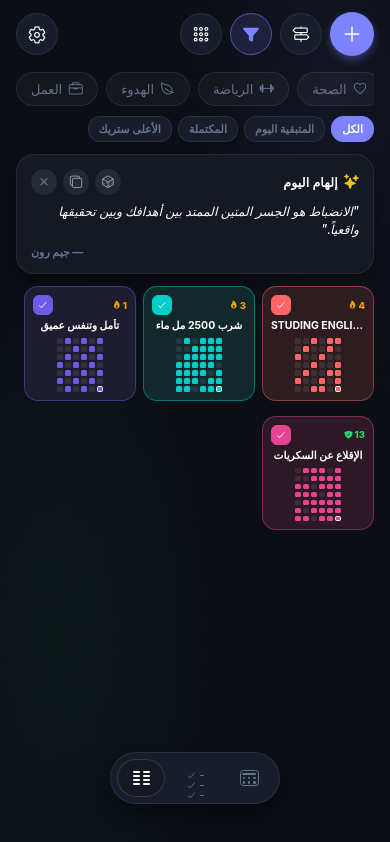
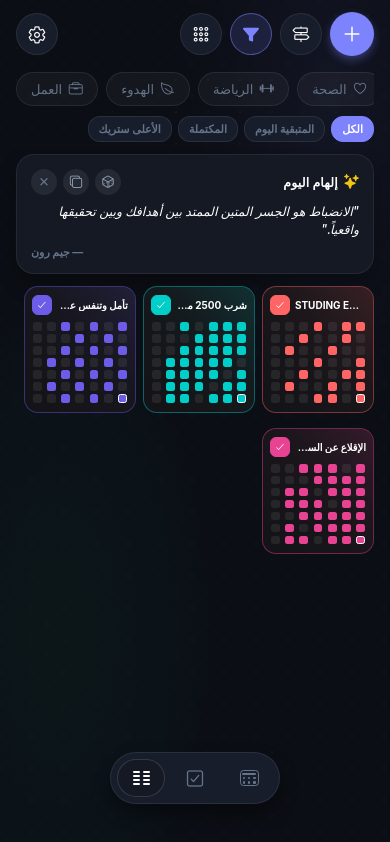
Before and after one commit to Mohammad-Alzain/Habit-Tracker, a React Native app: screen / in a window 390 px wide. Built offline with nearby package versions, Linux system fonts and the light colour scheme.

Commit message:
fix(ui): revert dock shimmer, center checklist icon, enlarge mini calendar, speed up check toggle and refine card gradients

```diff
--- a/src/components/FloatingDock.tsx
+++ b/src/components/FloatingDock.tsx
@@ -30,19 +30,7 @@ const MiniGridIcon: React.FC<{ color: string }> = ({ color }) => (
   </View>
 );
 
-/**
- * Pixel-perfect icon for Mode 2 (Horizontal weekly table checklist) matching screenshot media_1789773068963.png
- */
-const ChecklistTableIcon: React.FC<{ color: string }> = ({ color }) => (
-  <View style={iconStyles.checklistWrap}>
-    {[0, 1, 2].map((i) => (
-      <View key={i} style={iconStyles.checklistRow}>
-        <Ionicons name="checkmark" size={10} color={color} style={iconStyles.checkMark} />
-        <View style={[iconStyles.checklistLine, { backgroundColor: color }]} />
-      </View>
-    ))}
-  </View>
-);
+
 
 /**
  * Pixel-perfect icon for Mode 3 (Full calendar card with header & dots) matching screenshot media_1789773068963.png
@@ -67,7 +55,12 @@ const FullCalendarCardIcon: React.FC<{ color: string }> = ({ color }) => (
 
 const MODES: { id: ViewMode; renderIcon: (color: string) => React.ReactNode }[] = [
   { id: 'heatmap', renderIcon: (c) => <MiniGridIcon color={c} /> },
-  { id: 'checklist', renderIcon: (c) => <ChecklistTableIcon color={c} /> },
+  {
+    id: 'checklist',
+    renderIcon: (c) => (
+      <Ionicons name="checkbox-outline" size={20} color={c} style={{ textAlign: 'center' }} />
+    ),
+  },
   { id: 'compact', renderIcon: (c) => <FullCalendarCardIcon color={c} /> },
 ];
 
@@ -80,60 +73,28 @@ const FloatingDockComponent: React.FC<FloatingDockProps> = ({
   const slideAnim = useRef(new Animated.Value(activeIndex >= 0 ? activeIndex : 0)).current;
   const bounceScale = useRef(new Animated.Value(1)).current;
 
-  // Dock micro-scale animation (user: يكبر بنسبة قليييلة جدا جدا لاتكاد ترا)
-  const dockScale = useRef(new Animated.Value(1)).current;
-  // Dock shimmer / shine animation (user: بالاضافة لان يجب ان يلمع قليلا البار)
-  const shineAnim = useRef(new Animated.Value(0)).current;
-
   useEffect(() => {
     const targetIdx = MODES.findIndex((m) => m.id === viewMode);
     if (targetIdx >= 0) {
       Animated.parallel([
-        // Fluid gliding spring for sliding indicator
+        // Ultra-fluid gliding spring for sliding indicator (instant, zero delay)
         Animated.spring(slideAnim, {
           toValue: targetIdx,
           friction: 8.5,
-          tension: 78,
+          tension: 85,
           useNativeDriver: true,
         }),
-        // Inner indicator subtle settle
+        // Subtle crisp settle
         Animated.sequence([
           Animated.timing(bounceScale, {
-            toValue: 0.96,
-            duration: 70,
+            toValue: 0.95,
+            duration: 50,
             useNativeDriver: true,
           }),
           Animated.spring(bounceScale, {
             toValue: 1,
             friction: 5,
-            tension: 90,
-            useNativeDriver: true,
-          }),
-        ]),
-        // Micro-scale of entire dock bar (1.0 -> 1.025 -> 1.0)
-        Animated.sequence([
-          Animated.timing(dockScale, {
-            toValue: 1.025,
-            duration: 75,
-            useNativeDriver: true,
-          }),
-          Animated.spring(dockScale, {
-            toValue: 1,
-            friction: 6,
-            tension: 85,
-            useNativeDriver: true,
-          }),
-        ]),
-        // Subtle shine beam sweeping across the bar
-        Animated.sequence([
-          Animated.timing(shineAnim, {
-            toValue: 1,
-            duration: 450,
-            useNativeDriver: true,
-          }),
-          Animated.timing(shineAnim, {
-            toValue: 0,
-            duration: 0,
+            tension: 95,
             useNativeDriver: true,
           }),
         ]),
@@ -158,17 +119,6 @@ const FloatingDockComponent: React.FC<FloatingDockProps> = ({
     outputRange: [1, 0.96, 1, 0.96, 1],
   });
 
-  // Shine sweep coordinates
-  const shineTranslateX = shineAnim.interpolate({
-    inputRange: [0, 1],
-    outputRange: [-60, 240],
-  });
-
-  const shineOpacity = shineAnim.interpolate({
-    inputRange: [0, 0.2, 0.6, 1],
-    outputRange: [0, 0.55, 0.35, 0],
-  });
-
   const handleSelect = (mode: ViewMode) => {
     if (mode !== viewMode) {
       hapticService.selection();
@@ -181,13 +131,12 @@ const FloatingDockComponent: React.FC<FloatingDockProps> = ({
 
   return (
     <View style={styles.outerContainer} pointerEvents="box-none">
-      <Animated.View
+      <View
         style={[
           styles.dockBar,
           {
             backgroundColor: theme.surface,
             borderColor: theme.border,
-            transform: [{ scale: dockScale }],
           },
         ]}
       >
@@ -209,21 +158,6 @@ const FloatingDockComponent: React.FC<FloatingDockProps> = ({
           ]}
         />
 
-        {/* Subtle Shimmer / Shine Beam across the bar */}
-        <Animated.View
-          pointerEvents="none"
-          style={[
-            styles.shineBeam,
-            {
-              opacity: shineOpacity,
-              transform: [
-                { translateX: shineTranslateX },
-                { skewX: '-22deg' },
-              ],
-            },
-          ]}
-        />
-
         {/* Action Buttons (Fixed LTR layout ensures stable horizontal coordinates) */}
         {MODES.map((m) => {
           const isSelected = viewMode === m.id;
@@ -240,7 +174,7 @@ const FloatingDockComponent: React.FC<FloatingDockProps> = ({
             </TouchableOpacity>
           );
         })}
-      </Animated.View>
+      </View>
     </View>
   );
 };
@@ -263,24 +197,7 @@ const iconStyles = StyleSheet.create({
     height: 2,
     borderRadius: 1,
   },
-  checklistWrap: {
-    width: 17,
-    height: 15,
-    justifyContent: 'space-between',
-  },
-  checklistRow: {
-    flexDirection: 'row',
-    alignItems: 'center',
-    gap: 3,
-  },
-  checkMark: {
-    marginTop: -1,
-  },
-  checklistLine: {
-    height: 1.8,
-    flex: 1,
-    borderRadius: 1,
-  },
+
   cardFrame: {
     width: 19,
     height: 16,
@@ -348,15 +265,7 @@ const styles = StyleSheet.create({
     shadowRadius: 5,
     elevation: 4,
   },
-  shineBeam: {
-    position: 'absolute',
-    top: 0,
-    bottom: 0,
-    width: 32,
-    backgroundColor: 'rgba(255, 255, 255, 0.32)',
-    borderRadius: 16,
-    zIndex: 10,
-  },
+
   dockBtn: {
     width: BUTTON_WIDTH,
     height: 38,
--- a/src/components/FullCalendarCard.tsx
+++ b/src/components/FullCalendarCard.tsx
@@ -1,6 +1,7 @@
 import React, { memo, useRef } from 'react';
 import { View, Text, StyleSheet, TouchableOpacity, Animated } from 'react-native';
 import { Ionicons } from '@expo/vector-icons';
+import Svg, { Defs, LinearGradient, Stop, Rect } from 'react-native-svg';
 import { Habit, HabitLogs } from '../types/habit';
 import { ThemeColors } from '../constants/theme';
 import { getTodayString, getCachedFullCardMatrixColumns } from '../utils/dateUtils';
@@ -60,20 +61,7 @@ const FullCalendarCardComponent: React.FC<FullCalendarCardProps> = ({
   const columns = getCachedFullCardMatrixColumns(24);
 
   const handleCheckAction = () => {
-    Animated.sequence([
-      Animated.timing(checkScale, {
-        toValue: 1.28,
-        duration: 80,
-        useNativeDriver: true,
-      }),
-      Animated.spring(checkScale, {
-        toValue: 1,
-        friction: 4,
-        tension: 85,
-        useNativeDriver: true,
-      }),
-    ]).start();
-
+    // 1. Instant execution with ZERO delay (Request 5)
     if (!isQuit && habit.type === 'timer' && onStartTimer && !isTodayCompleted) {
       onStartTimer(habit);
     } else if (habit.type === 'numeric' && onAdjustNumeric) {
@@ -81,14 +69,26 @@ const FullCalendarCardComponent: React.FC<FullCalendarCardProps> = ({
     } else {
       onToggleToday(habit.id);
     }
+
+    // 2. Snappy fast micro-bounce without delaying registration
+    Animated.sequence([
+      Animated.timing(checkScale, {
+        toValue: 1.18,
+        duration: 40,
+        useNativeDriver: true,
+      }),
+      Animated.spring(checkScale, {
+        toValue: 1,
+        friction: 5,
+        tension: 110,
+        useNativeDriver: true,
+      }),
+    ]).start();
   };
 
   const isDark = theme.background.startsWith('#0') || theme.background === '#121212';
   const habitColor = habit.color || '#7C83FD';
-
-  // Deep luxury gradient / tint matching screenshot media_1789773068963.png
-  const bgGlowTint = isDark ? hexToRgba(habitColor, 0.13) : hexToRgba(habitColor, 0.06);
-  const cardBorderColor = isDark ? hexToRgba(habitColor, 0.22) : hexToRgba(habitColor, 0.15);
+  const cardBorderColor = isDark ? hexToRgba(habitColor, 0.18) : hexToRgba(habitColor, 0.12);
 
   // Subtitle generation: goal title, frequency, or streak
   let subtitle = habit.description || '';
@@ -113,11 +113,19 @@ const FullCalendarCardComponent: React.FC<FullCalendarCardProps> = ({
         style,
       ]}
     >
-      {/* Deep Habit Color Blend Overlay (Request 4) */}
-      <View
-        pointerEvents="none"
-        style={[styles.colorBlendOverlay, { backgroundColor: bgGlowTint }]}
-      />
+      {/* Smooth gradient from transparent background to habit color (Request 2) */}
+      <View pointerEvents="none" style={StyleSheet.absoluteFill}>
+        <Svg width="100%" height="100%">
+          <Defs>
+            <LinearGradient id={`fullGrad-${habit.id}`} x1="0" y1="1" x2="1" y2="0">
+              <Stop offset="0%" stopColor={isDark ? '#141417' : theme.card} stopOpacity="0" />
+              <Stop offset="50%" stopColor={habitColor} stopOpacity="0.04" />
+              <Stop offset="100%" stopColor={habitColor} stopOpacity={isDark ? 0.16 : 0.08} />
+            </LinearGradient>
+          </Defs>
+          <Rect x="0" y="0" width="100%" height="100%" rx={22} fill={`url(#fullGrad-${habit.id})`} />
+        </Svg>
+      </View>
 
       {/* Top Header Row matching screenshot */}
       <View style={styles.topRow}>
@@ -249,10 +257,7 @@ const styles = StyleSheet.create({
     position: 'relative',
     overflow: 'hidden',
   },
-  colorBlendOverlay: {
-    ...StyleSheet.absoluteFill,
-    opacity: 0.95,
-  },
+
   topRow: {
     direction: 'ltr',
     flexDirection: 'row',
--- a/src/components/MiniSquareTile.tsx
+++ b/src/components/MiniSquareTile.tsx
@@ -1,6 +1,7 @@
 import React, { memo, useRef } from 'react';
 import { View, Text, StyleSheet, TouchableOpacity, Animated } from 'react-native';
 import { Ionicons } from '@expo/vector-icons';
+import Svg, { Defs, LinearGradient, Stop, Rect } from 'react-native-svg';
 import { Habit, HabitLogs } from '../types/habit';
 import { ThemeColors } from '../constants/theme';
 import { getTodayString, getCachedHeatmapColumns } from '../utils/dateUtils';
@@ -16,20 +17,6 @@ interface MiniSquareTileProps {
   onAdjustNumeric?: (habitId: string, delta: number) => void;
   onPressCard: (habit: Habit) => void;
   onDeleteHabit?: (habitId: string) => void;
-}
-
-function hexToRgba(hex: string, alpha: number): string {
-  if (!hex) return `rgba(124, 131, 253, ${alpha})`;
-  let c = hex.replace('#', '');
-  if (c.length === 3) {
-    c = c.split('').map((x) => x + x).join('');
-  }
-  const num = parseInt(c, 16);
-  if (isNaN(num)) return `rgba(124, 131, 253, ${alpha})`;
-  const r = (num >> 16) & 255;
-  const g = (num >> 8) & 255;
-  const b = num & 255;
-  return `rgba(${r}, ${g}, ${b}, ${alpha})`;
 }
 
 const MiniSquareTileComponent: React.FC<MiniSquareTileProps> = ({
@@ -51,27 +38,13 @@ const MiniSquareTileComponent: React.FC<MiniSquareTileProps> = ({
     ? (habit.type === 'numeric' ? currentTodayVal <= targetThreshold && currentTodayVal > 0 : currentTodayVal >= 1)
     : currentTodayVal >= targetThreshold;
 
-  const stats = calculateHabitStats(habit, logs);
   const checkScale = useRef(new Animated.Value(1)).current;
 
-  // 6 columns x 7 days = 42 days history (fits in mini square)
-  const columns = getCachedHeatmapColumns(6);
+  // 7 columns x 7 rows = 49 days (7 full weeks) spanning the card width
+  const columns = getCachedHeatmapColumns(7);
 
   const handleToggle = () => {
-    Animated.sequence([
-      Animated.timing(checkScale, {
-        toValue: 1.25,
-        duration: 70,
-        useNativeDriver: true,
-      }),
-      Animated.spring(checkScale, {
-        toValue: 1,
-        friction: 5,
-        tension: 85,
-        useNativeDriver: true,
-      }),
-    ]).start();
-
+    // Immediate toggle without delay
     if (!isQuit && habit.type === 'timer' && onStartTimer && !isTodayCompleted) {
       onStartTimer(habit);
     } else if (habit.type === 'numeric' && onAdjustNumeric) {
@@ -79,75 +52,87 @@ const MiniSquareTileComponent: React.FC<MiniSquareTileProps> = ({
     } else {
       onToggleToday(habit.id);
     }
+
+    Animated.sequence([
+      Animated.timing(checkScale, {
+        toValue: 1.25,
+        duration: 50,
+        useNativeDriver: true,
+      }),
+      Animated.spring(checkScale, {
+        toValue: 1,
+        friction: 5,
+        tension: 100,
+        useNativeDriver: true,
+      }),
+    ]).start();
   };
 
   const isDark = theme.background.startsWith('#0') || theme.background === '#121212';
   const habitColor = habit.color || '#7C83FD';
-  const bgTint = isDark ? hexToRgba(habitColor, 0.12) : hexToRgba(habitColor, 0.06);
 
   return (
     <TouchableOpacity
-      activeOpacity={0.86}
+      activeOpacity={0.88}
       onPress={() => onPressCard(habit)}
       style={[
         styles.card,
         {
           backgroundColor: isDark ? '#141418' : theme.card,
-          borderColor: isTodayCompleted ? hexToRgba(habitColor, 0.5) : theme.cardBorder,
+          borderColor: isTodayCompleted ? `${habitColor}70` : theme.cardBorder,
         },
         style,
       ]}
     >
-      {/* Background Subtle Colored Glow */}
-      <View
-        pointerEvents="none"
-        style={[styles.colorGlow, { backgroundColor: bgTint }]}
-      />
+      {/* Smooth Subtle Gradient from transparent background to habit color (Request 2) */}
+      <View pointerEvents="none" style={StyleSheet.absoluteFill}>
+        <Svg width="100%" height="100%">
+          <Defs>
+            <LinearGradient id={`miniGrad-${habit.id}`} x1="0" y1="1" x2="1" y2="0">
+              <Stop offset="0%" stopColor={isDark ? '#141418' : theme.card} stopOpacity="0" />
+              <Stop offset="60%" stopColor={habitColor} stopOpacity="0.04" />
+              <Stop offset="100%" stopColor={habitColor} stopOpacity={isDark ? 0.15 : 0.08} />
+            </LinearGradient>
+          </Defs>
+          <Rect x="0" y="0" width="100%" height="100%" rx={14} fill={`url(#miniGrad-${habit.id})`} />
+        </Svg>
+      </View>
 
-      {/* Top Bar: Mini Check/Icon trigger + streak */}
+      {/* Top Header Row: Check Button + Habit Title (streak hidden per user request 4) */}
       <View style={styles.topRow}>
         <TouchableOpacity
           activeOpacity={0.7}
           onPress={handleToggle}
-          hitSlop={{ top: 4, bottom: 4, left: 4, right: 4 }}
+          hitSlop={{ top: 6, bottom: 6, left: 6, right: 6 }}
         >
           <Animated.View
             style={[
               styles.actionBox,
               {
-                backgroundColor: isTodayCompleted ? habitColor : hexToRgba(habitColor, 0.18),
-                borderColor: isTodayCompleted ? habitColor : hexToRgba(habitColor, 0.35),
+                backgroundColor: isTodayCompleted ? habitColor : `${habitColor}22`,
+                borderColor: isTodayCompleted ? habitColor : `${habitColor}45`,
                 transform: [{ scale: checkScale }],
               },
             ]}
           >
             {isTodayCompleted ? (
-              <Ionicons name="checkmark" size={11} color="#FFFFFF" />
+              <Ionicons name="checkmark" size={11} color="#FFFFFF" style={{ fontWeight: '900' }} />
             ) : (
               <Ionicons name={(habit.icon as any) || 'sparkles'} size={10} color={habitColor} />
             )}
           </Animated.View>
         </TouchableOpacity>
 
-        {stats.currentStreak > 0 && (
-          <View style={styles.streakBadge}>
-            <Ionicons name={isQuit ? 'shield-checkmark' : 'flame'} size={9} color={isQuit ? '#2ED573' : '#F59E0B'} />
-            <Text style={[styles.streakText, { color: isQuit ? '#2ED573' : '#F59E0B' }]}>
-              {stats.currentStreak}
-            </Text>
-          </View>
-        )}
+        {/* Habit Title in header in smaller font next to action button */}
+        <Text
+          style={[styles.title, { color: theme.text }]}
+          numberOfLines={1}
+        >
+          {habit.name}
+        </Text>
       </View>
 
-      {/* Habit Title */}
-      <Text
-        style={[styles.title, { color: theme.text }]}
-        numberOfLines={1}
-      >
-        {habit.name}
-      </Text>
-
-      {/* Mini Dot Heatmap Matrix */}
+      {/* Enlarged Dot Matrix spanning almost the full width of the card (Request 4) */}
       <View style={styles.matrixContainer}>
         {columns.map((col, colIdx) => (
           <View key={`mini-col-${colIdx}`} style={styles.matrixCol}>
@@ -167,10 +152,10 @@ const MiniSquareTileComponent: React.FC<MiniSquareTileProps> = ({
                       backgroundColor: isDone
                         ? habitColor
                         : isDark
-                        ? 'rgba(255, 255, 255, 0.08)'
+                        ? 'rgba(255, 255, 255, 0.07)'
                         : 'rgba(0, 0, 0, 0.06)',
                       borderColor: isToday ? (isDone ? '#FFFFFF' : habitColor) : 'transparent',
-                      borderWidth: isToday ? 0.7 : 0,
+                      borderWidth: isToday ? 0.9 : 0,
                     },
                   ]}
                 />
@@ -189,23 +174,21 @@ const styles = StyleSheet.create({
   card: {
     borderRadius: 14,
     borderWidth: 1,
-    padding: 8,
+    paddingHorizontal: 7,
+    paddingTop: 8,
+    paddingBottom: 9,
     alignItems: 'center',
     justifyContent: 'space-between',
-    minHeight: 112,
+    minHeight: 116,
     position: 'relative',
     overflow: 'hidden',
-  },
-  colorGlow: {
-    ...StyleSheet.absoluteFill,
-    opacity: 0.9,
   },
   topRow: {
     flexDirection: 'row',
     alignItems: 'center',
-    justifyContent: 'space-between',
     width: '100%',
-    marginBottom: 4,
+    gap: 5,
+    marginBottom: 7,
   },
   actionBox: {
     width: 20,
@@ -215,35 +198,27 @@ const styles = StyleSheet.create({
     alignItems: 'center',
     justifyContent: 'center',
   },
-  streakBadge: {
-    flexDirection: 'row',
-    alignItems: 'center',
-    gap: 1.5,
-  },
-  streakText: {
-    fontSize: 9.5,
-    fontWeight: '800',
-  },
   title: {
-    fontSize: 10.5,
+    flex: 1,
+    fontSize: 10,
     fontWeight: '700',
-    textAlign: 'center',
-    width: '100%',
-    marginBottom: 6,
+    textAlign: 'left',
   },
   matrixContainer: {
+    direction: 'ltr',
     flexDirection: 'row',
-    justifyContent: 'center',
+    justifyContent: 'space-between',
     alignItems: 'center',
-    gap: 2.5,
+    width: '100%',
+    paddingHorizontal: 1,
   },
   matrixCol: {
     flexDirection: 'column',
-    gap: 2.5,
+    gap: 3.2,
   },
   matrixDot: {
-    width: 5.5,
-    height: 5.5,
-    borderRadius: 1.6,
+    width: 8.8,
+    height: 8.8,
+    borderRadius: 2.5,
   },
 });
--- a/src/components/WeeklyTableHabitRow.tsx
+++ b/src/components/WeeklyTableHabitRow.tsx
@@ -1,6 +1,7 @@
 import React, { memo } from 'react';
 import { View, Text, StyleSheet, TouchableOpacity } from 'react-native';
 import { Ionicons } from '@expo/vector-icons';
+import Svg, { Defs, LinearGradient, Stop, Rect } from 'react-native-svg';
 import { Habit, HabitLogs } from '../types/habit';
 import { ThemeColors } from '../constants/theme';
 import { getTodayString, parseISODate, getArabicDayShort } from '../utils/dateUtils';
@@ -129,11 +130,19 @@ const WeeklyTableHabitRowComponent: React.FC<WeeklyTableHabitRowProps> = ({
         style,
       ]}
     >
-      {/* Background Subtle Tint */}
-      <View
-        pointerEvents="none"
-        style={[styles.rowTint, { backgroundColor: bgTint }]}
-      />
+      {/* Smooth Subtle Gradient from transparent to habit color (Request 2) */}
+      <View pointerEvents="none" style={StyleSheet.absoluteFill}>
+        <Svg width="100%" height="100%">
+          <Defs>
+            <LinearGradient id={`rowGrad-${habit.id}`} x1="1" y1="0" x2="0" y2="0">
+              <Stop offset="0%" stopColor={isDark ? '#141418' : theme.card} stopOpacity="0" />
+              <Stop offset="50%" stopColor={habitColor} stopOpacity="0.03" />
+              <Stop offset="100%" stopColor={habitColor} stopOpacity={isDark ? 0.14 : 0.07} />
+            </LinearGradient>
+          </Defs>
+          <Rect x="0" y="0" width="100%" height="100%" rx={14} fill={`url(#rowGrad-${habit.id})`} />
+        </Svg>
+      </View>
 
       {/* Habit Column (Clickable to open details) */}
       <TouchableOpacity
@@ -269,9 +278,7 @@ const styles = StyleSheet.create({
     position: 'relative',
     overflow: 'hidden',
   },
-  rowTint: {
-    ...StyleSheet.absoluteFill,
-  },
+
   habitInfoCol: {
     flex: 1,
     flexDirection: 'row',
```
